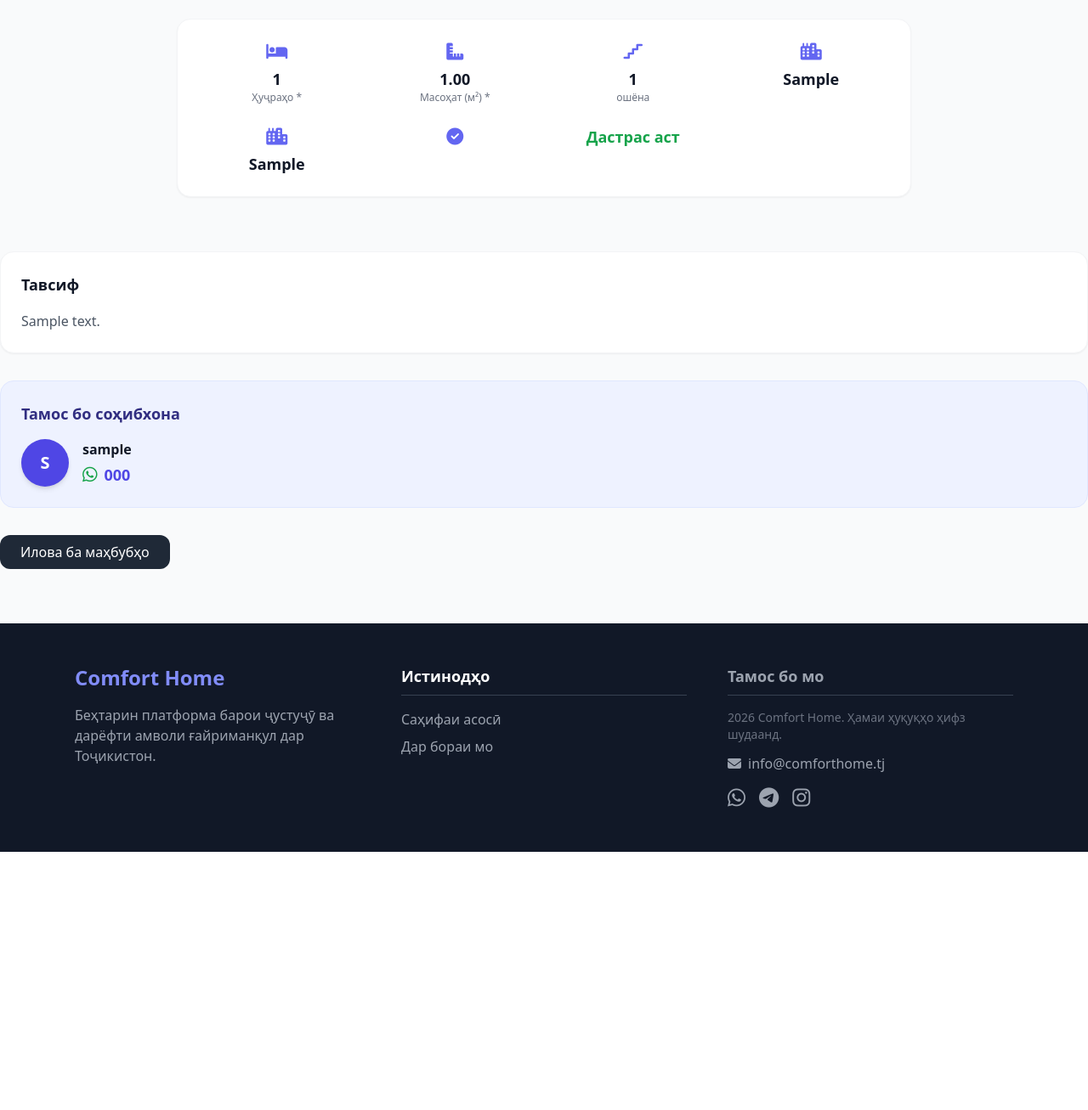
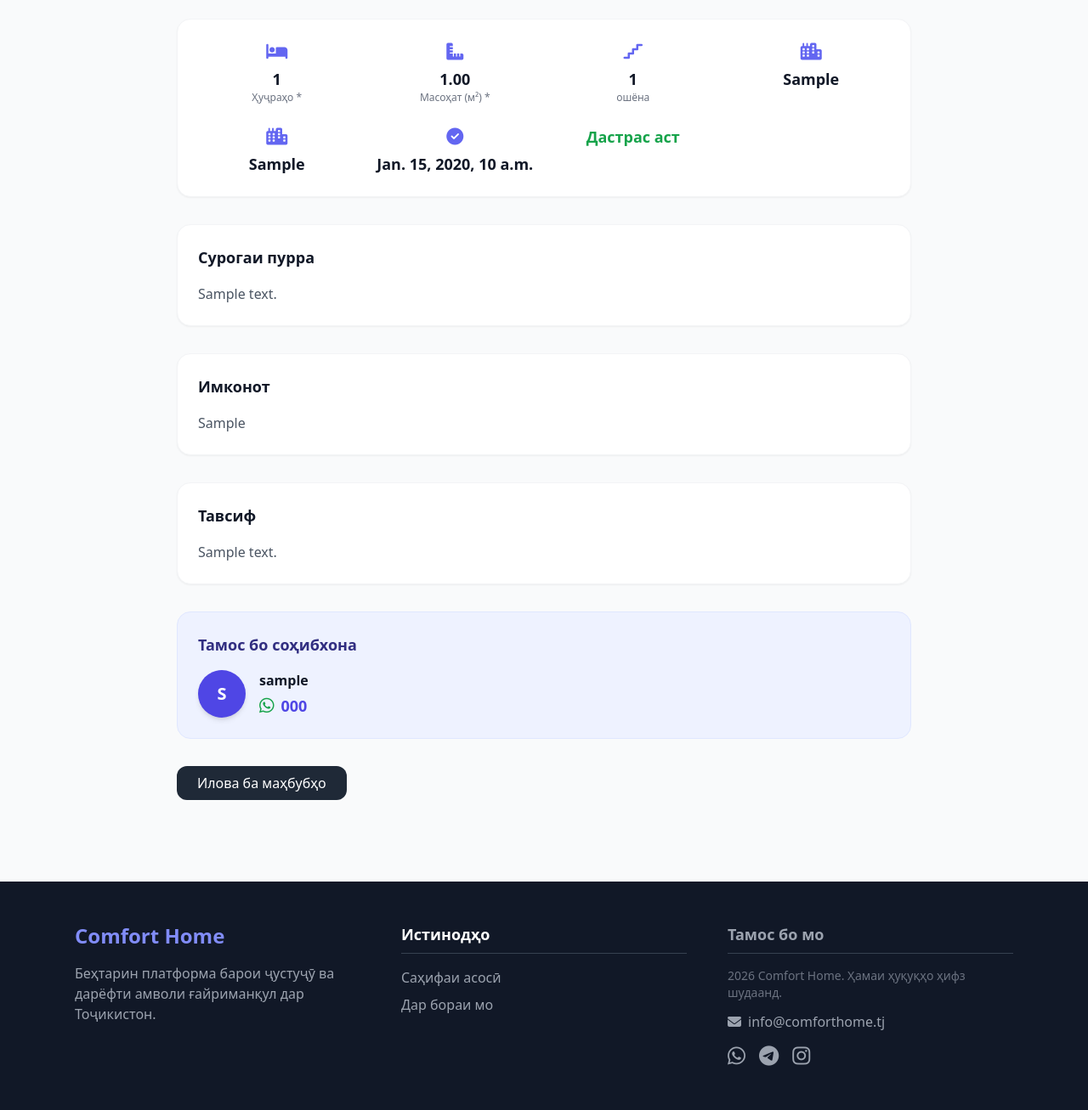
Before and after one commit to muhammaddev04/Search-flat-for-rent, a Django app: page /property/1/ in a window 1280 px wide. Shown: the part 491-1798 px from the top of the page at 85% size. Before the commit the page ends 1494 px from the top, so only its background shows below. Run offline with Django 5.2, Linux system fonts and the light colour scheme; tables that the repository leaves empty hold one stand-in row (values such as "Sample post"); grey boxes marked "Sample" are stand-in pictures; some libraries are stand-ins or nearby versions.

```diff
--- a/templates/base.html
+++ b/templates/base.html
@@ -14,7 +14,7 @@
                     colors: {
                         primary: {
                             DEFAULT: '#4f46e5',
-                            dark: '#6366f1',
+                            dark: 'rgb(228, 228, 240)',
                         },
                         darkbg: {
                             DEFAULT: '#0f172a',
@@ -188,6 +188,8 @@
             owner: "Соҳибмулк",
 
             description: "Тавсиф",
+            address_details: "Сурогаи пурра",
+            amenities:"Имконот",
 
             my_prop_title: "Эълонҳои ман",
 
@@ -360,6 +362,7 @@
             owner: "Собственник",
 
             description: "Описание",
+            address_details: "Адресс",
 
             my_prop_title: "Мои объявления",
 
@@ -386,6 +389,8 @@
             select_file: "Выберите фото",
 
             logout_btn: "Выход",
+
+            amenities:"Имконот",
 
 
 
@@ -532,6 +537,7 @@
             owner: "Owner",
 
             description: "Description",
+            address_details: "Address_details",
 
             my_prop_title: "My Listings",
 
@@ -598,6 +604,8 @@
             edit_btn: "Edit",
 
             delete_btn: "Delete",
+
+            amenities:"Amenities",
 
 
 
--- a/templates/property_detail.html
+++ b/templates/property_detail.html
@@ -41,12 +41,16 @@
             <div class="text-gray-400 mb-1"><i class="fa-solid fa-city text-xl text-indigo-500"></i></div>
             <div class="font-bold text-gray-900 text-lg">{{ property.city }}</div>
         </div>
+
         <div>
             <div class="text-gray-400 mb-1"><i class="fa-solid fa-city text-xl text-indigo-500"></i></div>
             <div class="font-bold text-gray-900 text-lg">{{ property.district }}</div>
         </div>
-        <div class="text-gray-400 mb-1"><i class="fa-solid fa-circle-check text-xl text-indigo-500"></i></div>
 
+        <div>
+            <div class="text-gray-400 mb-1"><i class="fa-solid fa-circle-check text-xl text-indigo-500"></i></div>
+            <div class="font-bold text-gray-900 text-lg">{{ property.created_at }}</div>
+        </div>
             <div class="font-bold text-gray-900 text-lg">
 
                 {% if property.is_available %}
@@ -59,9 +63,17 @@
 
                 {% endif %}
 
-            </div>
+        </div>
+    </div>
 
-        </div>
+    <div class="bg-white p-6 rounded-2xl shadow-sm border border-gray-100 mb-8">
+        <h2 class="text-lg font-bold mb-4" data-lang="address_details">address_details</h2>
+        <p class="text-gray-600 leading-relaxed">{{ property.address_details }}</p>
+    </div>
+
+    <div class="bg-white p-6 rounded-2xl shadow-sm border border-gray-100 mb-8">
+        <h2 class="text-lg font-bold mb-4" data-lang="amenities">Имкомнот</h2>
+        <p class="text-gray-600 leading-relaxed">{{ property.amenities }}</p>
     </div>
 
     <!-- Тавсиф -->
```
